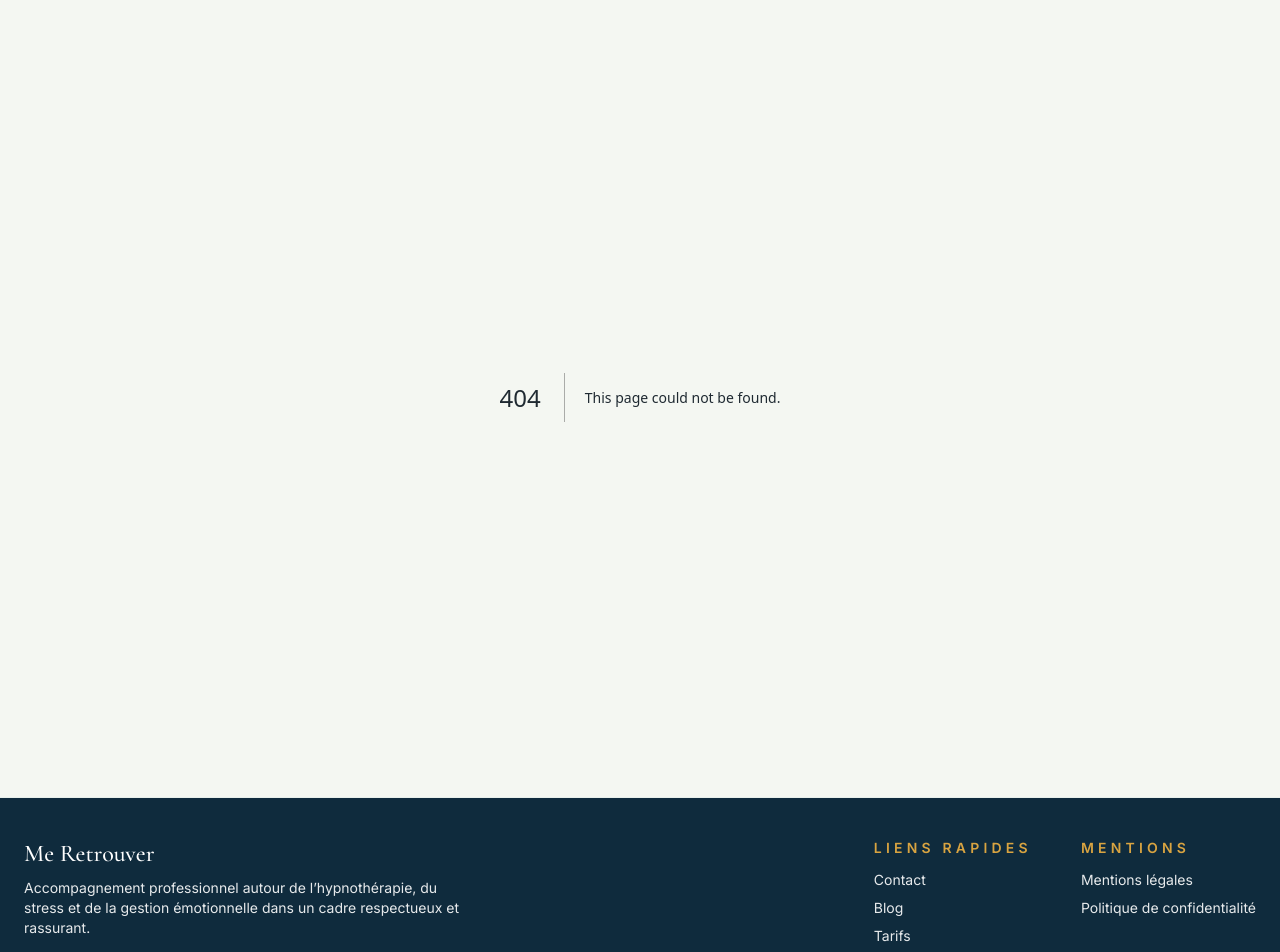
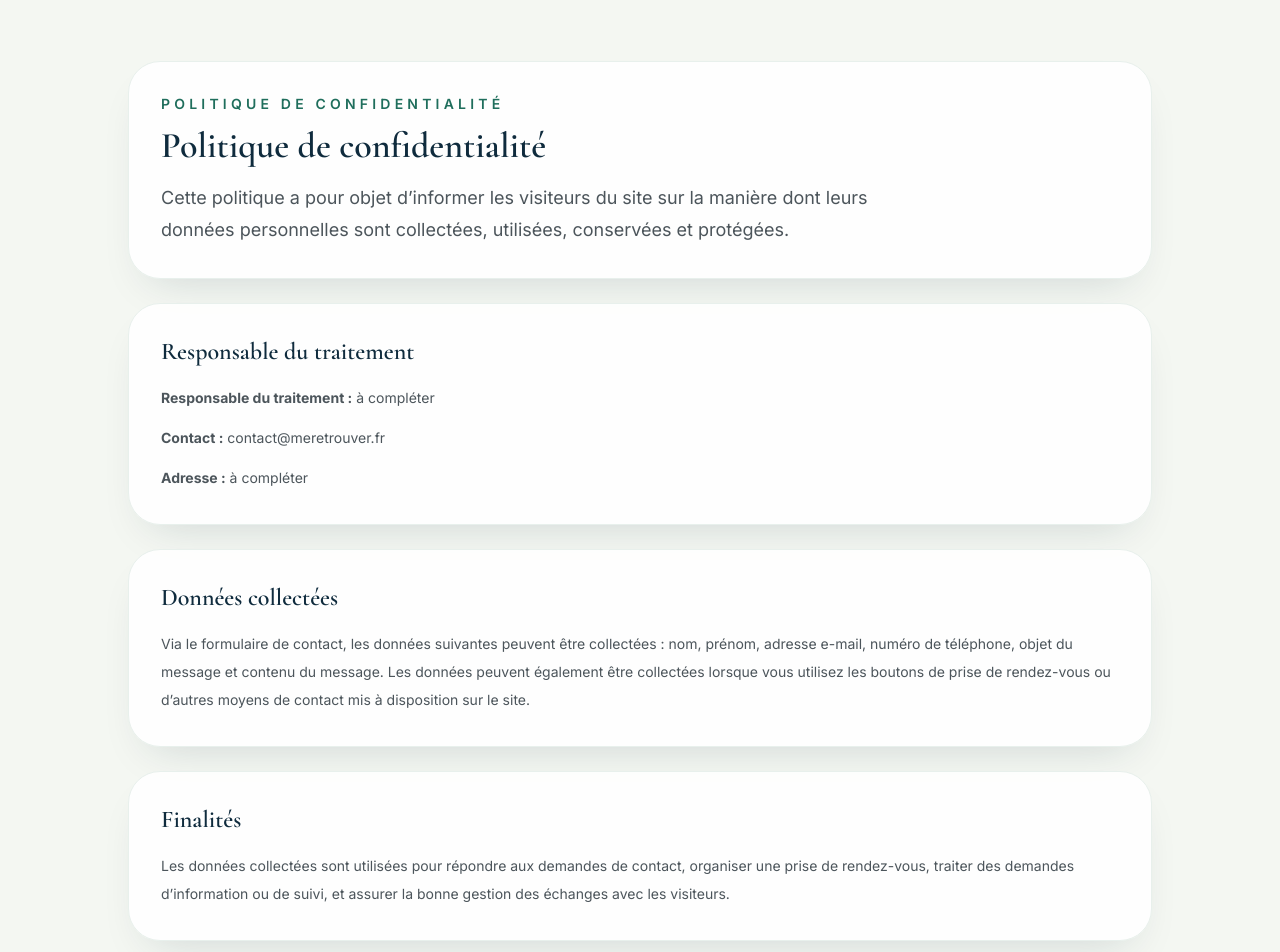
Before and after one commit to ssivadier/MeRetrouver, a Next.js app: page /politique-confidentialite in a window 1280 px wide. Before the commit this address had no page. Shown: the part 80-1032 px from the top of the page. Built offline with nearby package versions, Linux system fonts and the light colour scheme.

Commit message:
Add legal pages and privacy policy structure

```diff
--- /dev/null
+++ b/app/mentions-legales/page.tsx
@@ -0,0 +1,61 @@
+import type { Metadata } from 'next';
+
+export const metadata: Metadata = {
+  title: 'Mentions légales',
+  description: 'Mentions légales du site Me Retrouver, structure standard conforme au cadre légal en vigueur.',
+  alternates: {
+    canonical: 'https://meretrouver.fr/mentions-legales',
+  },
+  openGraph: {
+    title: 'Mentions légales | Me Retrouver',
+    description: 'Mentions légales du site Me Retrouver.',
+    url: 'https://meretrouver.fr/mentions-legales',
+    type: 'website',
+  },
+};
+
+export default function MentionsLegalesPage() {
+  return (
+    <main className="min-h-screen bg-brand-paper px-4 py-10 sm:px-6 lg:px-8 lg:py-16">
+      <div className="mx-auto flex max-w-5xl flex-col gap-6">
+        <section className="rounded-[2rem] border border-brand-mist bg-white/90 p-8 shadow-soft">
+          <p className="text-sm font-semibold uppercase tracking-[0.3em] text-brand-emerald">Mentions légales</p>
+          <h1 className="mt-3 font-display text-3xl font-semibold text-brand-deep sm:text-4xl">
+            Mentions légales
+          </h1>
+          <p className="mt-4 max-w-3xl text-lg leading-8 text-brand-ink/80">
+            Les informations ci-dessous constituent une base de mentions légales standard et seront complétées avec les données exactes lorsque vous les fournirez.
+          </p>
+        </section>
+
+        <section className="rounded-[2rem] border border-brand-mist bg-white/90 p-8 shadow-soft">
+          <h2 className="font-display text-2xl font-semibold text-brand-deep">Éditeur du site</h2>
+          <div className="mt-4 space-y-3 text-sm leading-7 text-brand-ink/80">
+            <p><strong>Nom / prénom :</strong> à compléter</p>
+            <p><strong>Nom de l’activité / structure :</strong> à compléter</p>
+            <p><strong>Adresse :</strong> à compléter</p>
+            <p><strong>SIRET :</strong> à compléter</p>
+            <p><strong>Code APE / activité :</strong> à compléter</p>
+            <p><strong>Contact :</strong> contact@meretrouver.fr</p>
+          </div>
+        </section>
+
+        <section className="rounded-[2rem] border border-brand-mist bg-white/90 p-8 shadow-soft">
+          <h2 className="font-display text-2xl font-semibold text-brand-deep">Hébergement</h2>
+          <div className="mt-4 space-y-3 text-sm leading-7 text-brand-ink/80">
+            <p><strong>Hébergeur :</strong> à compléter</p>
+            <p><strong>Adresse :</strong> à compléter</p>
+            <p><strong>Site web :</strong> à compléter</p>
+          </div>
+        </section>
+
+        <section className="rounded-[2rem] border border-brand-mist bg-white/90 p-8 shadow-soft">
+          <h2 className="font-display text-2xl font-semibold text-brand-deep">Propriété intellectuelle</h2>
+          <p className="mt-4 text-sm leading-7 text-brand-ink/80">
+            L’ensemble des contenus présents sur ce site (textes, images, graphismes, logos, codes, mises en page) est protégé par le droit d’auteur. Toute reproduction, représentation ou utilisation sans autorisation préalable est interdite sauf exception prévue par la loi.
+          </p>
+        </section>
+      </div>
+    </main>
+  );
+}
--- /dev/null
+++ b/app/politique-confidentialite/page.tsx
@@ -0,0 +1,84 @@
+import type { Metadata } from 'next';
+
+export const metadata: Metadata = {
+  title: 'Politique de confidentialité',
+  description: 'Politique de confidentialité du site Me Retrouver et informations RGPD relatives aux données personnelles.',
+  alternates: {
+    canonical: 'https://meretrouver.fr/politique-confidentialite',
+  },
+  openGraph: {
+    title: 'Politique de confidentialité | Me Retrouver',
+    description: 'Politique de confidentialité du site Me Retrouver.',
+    url: 'https://meretrouver.fr/politique-confidentialite',
+    type: 'website',
+  },
+};
+
+export default function PolitiqueConfidentialitePage() {
+  return (
+    <main className="min-h-screen bg-brand-paper px-4 py-10 sm:px-6 lg:px-8 lg:py-16">
+      <div className="mx-auto flex max-w-5xl flex-col gap-6">
+        <section className="rounded-[2rem] border border-brand-mist bg-white/90 p-8 shadow-soft">
+          <p className="text-sm font-semibold uppercase tracking-[0.3em] text-brand-emerald">Politique de confidentialité</p>
+          <h1 className="mt-3 font-display text-3xl font-semibold text-brand-deep sm:text-4xl">
+            Politique de confidentialité
+          </h1>
+          <p className="mt-4 max-w-3xl text-lg leading-8 text-brand-ink/80">
+            Cette politique a pour objet d’informer les visiteurs du site sur la manière dont leurs données personnelles sont collectées, utilisées, conservées et protégées.
+          </p>
+        </section>
+
+        <section className="rounded-[2rem] border border-brand-mist bg-white/90 p-8 shadow-soft">
+          <h2 className="font-display text-2xl font-semibold text-brand-deep">Responsable du traitement</h2>
+          <div className="mt-4 space-y-3 text-sm leading-7 text-brand-ink/80">
+            <p><strong>Responsable du traitement :</strong> à compléter</p>
+            <p><strong>Contact :</strong> contact@meretrouver.fr</p>
+            <p><strong>Adresse :</strong> à compléter</p>
+          </div>
+        </section>
+
+        <section className="rounded-[2rem] border border-brand-mist bg-white/90 p-8 shadow-soft">
+          <h2 className="font-display text-2xl font-semibold text-brand-deep">Données collectées</h2>
+          <p className="mt-4 text-sm leading-7 text-brand-ink/80">
+            Via le formulaire de contact, les données suivantes peuvent être collectées : nom, prénom, adresse e-mail, numéro de téléphone, objet du message et contenu du message. Les données peuvent également être collectées lorsque vous utilisez les boutons de prise de rendez-vous ou d’autres moyens de contact mis à disposition sur le site.
+          </p>
+        </section>
+
+        <section className="rounded-[2rem] border border-brand-mist bg-white/90 p-8 shadow-soft">
+          <h2 className="font-display text-2xl font-semibold text-brand-deep">Finalités</h2>
+          <p className="mt-4 text-sm leading-7 text-brand-ink/80">
+            Les données collectées sont utilisées pour répondre aux demandes de contact, organiser une prise de rendez-vous, traiter des demandes d’information ou de suivi, et assurer la bonne gestion des échanges avec les visiteurs.
+          </p>
+        </section>
+
+        <section className="rounded-[2rem] border border-brand-mist bg-white/90 p-8 shadow-soft">
+          <h2 className="font-display text-2xl font-semibold text-brand-deep">Base légale</h2>
+          <p className="mt-4 text-sm leading-7 text-brand-ink/80">
+            Le traitement est fondé sur l’exécution d’une demande de contact ou d’un intérêt légitime à la bonne gestion de l’échange, dans le respect du cadre RGPD. Si le traitement est nécessaire à l’exécution d’une prestation ou d’un rendez-vous, la base légale peut reposer sur l’exécution d’un contrat ou d’une mission de service.
+          </p>
+        </section>
+
+        <section className="rounded-[2rem] border border-brand-mist bg-white/90 p-8 shadow-soft">
+          <h2 className="font-display text-2xl font-semibold text-brand-deep">Durée de conservation</h2>
+          <p className="mt-4 text-sm leading-7 text-brand-ink/80">
+            Les données collectées via le formulaire de contact sont conservées pendant une durée limitée, correspondant au temps nécessaire au traitement de la demande et, si nécessaire, à la gestion de la relation commerciale ou d’accompagnement. Les durées exactes seront précisées dans la version finale, selon votre pratique et vos obligations internes.
+          </p>
+        </section>
+
+        <section className="rounded-[2rem] border border-brand-mist bg-white/90 p-8 shadow-soft">
+          <h2 className="font-display text-2xl font-semibold text-brand-deep">Droits des personnes</h2>
+          <p className="mt-4 text-sm leading-7 text-brand-ink/80">
+            Conformément au RGPD, vous disposez d’un droit d’accès, de rectification, d’effacement, d’opposition, de limitation et de portabilité sur vos données personnelles. Pour exercer ces droits, vous pouvez contacter le responsable du traitement à l’adresse mentionnée ci-dessus.
+          </p>
+        </section>
+
+        <section className="rounded-[2rem] border border-brand-mist bg-white/90 p-8 shadow-soft">
+          <h2 className="font-display text-2xl font-semibold text-brand-deep">Destinataires et transferts</h2>
+          <p className="mt-4 text-sm leading-7 text-brand-ink/80">
+            Les données peuvent être traitées par des prestataires techniques ou de messagerie, dans le respect de leurs obligations de confidentialité et de sécurité. Les informations exactes seront complétées selon vos prestataires réels.
+          </p>
+        </section>
+      </div>
+    </main>
+  );
+}
```
Also changed, not shown: 1 other file (tests, documents, lock files or other folders).
